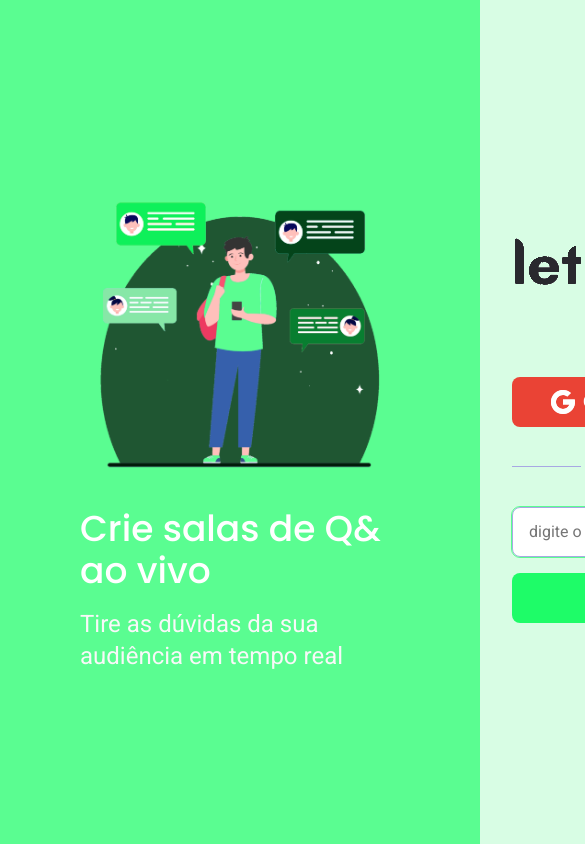
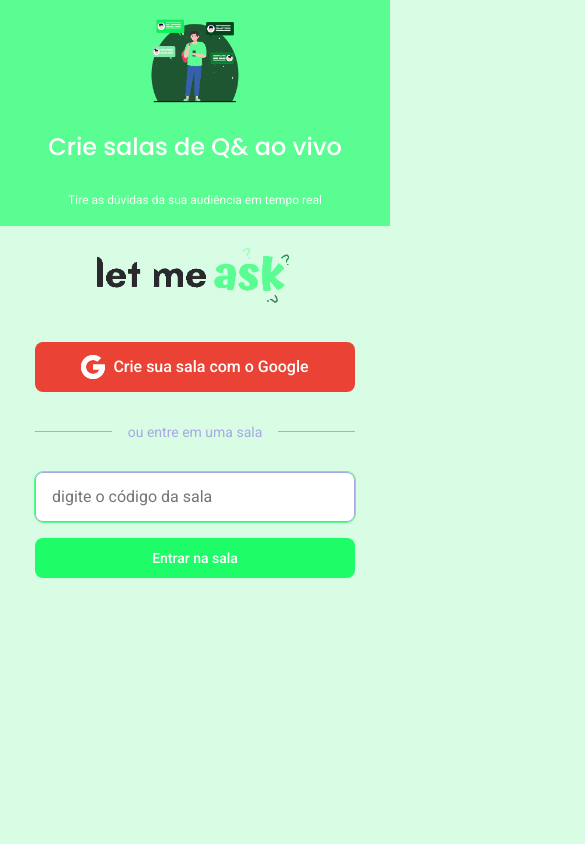
Before and after one commit to alexsolda/letmeask-NLW-Rocketseat, a React (Create React App) app: page / in a window 390 px wide. Shown: the top 844 px of the page, 585 px wide, since content can reach past the window. Built offline with nearby package versions, Linux system fonts and the light colour scheme; no server answers.

Commit message:
Adição de responsividade em todas as telas

```diff
--- a/src/components/Button/styles.ts
+++ b/src/components/Button/styles.ts
@@ -21,6 +21,12 @@ export const ButtonContent = styled.button<ButtonProps>`
 
     transition: ease .6s;
 
+    @media (max-width: 414px) {
+        height: 40px;
+        padding: 0 20px;
+        font-size: 14px;
+    }
+
     img {
         margin-right: 8px;
     }
--- a/src/components/Question/styles.ts
+++ b/src/components/Question/styles.ts
@@ -26,8 +26,15 @@ export const Content = styled.div<ContentProps>`
     transition: all .6s;
     border: 1px solid ${({isHighlighted, isAnswered}) => isHighlighted && isAnswered ? 'transparent' : isHighlighted ? '#5AFD91' : 'transparent'};
     margin-bottom: 8px;
+    word-wrap: break-word;
 
     animation: ${animateQuestion} 0.6s normal;
+
+    @media (max-width: 415px) {
+        &:last-child {
+            margin-bottom: 80px;
+        }
+    }
 
 
     p {
--- a/src/components/RoomCode/styles.ts
+++ b/src/components/RoomCode/styles.ts
@@ -26,6 +26,7 @@ export const CodeButton = styled.button`
         display: flex;
         justify-content: center;
         align-items: center;
+        height: 100%;
     }
 
     span {
--- a/src/pages/AdminRoom/index.tsx
+++ b/src/pages/AdminRoom/index.tsx
@@ -24,7 +24,7 @@ type RoomParams = {
 
 export function AdminRoom() {
 
-    const {theme} = useContext(ThemeSwitcherContext);
+    const { theme } = useContext(ThemeSwitcherContext);
 
     const history = useHistory();
     const params = useParams<RoomParams>();
@@ -64,11 +64,13 @@ export function AdminRoom() {
                     <img src={theme.id === 'dark' ? logoImgDark : logoImgLight} alt='Logo escrito let me ask com um balão de conversa em volta' />
                     <div>
                         <RoomCode code={roomId} />
-                        <Button
-                            isOutlined
-                            onClick={handleEndRoom}
-                        >Encerrar sala</Button>
-                        <ThemeSwitcher />
+                        <div className="menu--controller">
+                            <Button
+                                isOutlined
+                                onClick={handleEndRoom}
+                            >Encerrar sala</Button>
+                            <ThemeSwitcher />
+                        </div>
                     </div>
                 </div>
             </header>
--- a/src/pages/Room/index.tsx
+++ b/src/pages/Room/index.tsx
@@ -23,7 +23,7 @@ type RoomParams = {
 
 export function Room() {
 
-    const {theme} = useContext(ThemeSwitcherContext);
+    const { theme } = useContext(ThemeSwitcherContext);
 
     const { user } = useAuth();
     const params = useParams<RoomParams>();
@@ -76,7 +76,9 @@ export function Room() {
                     <img src={theme.id === 'dark' ? logoImgDark : logoImgLight} alt='Logo escrito let me ask com um balão de conversa em volta' />
                     <div>
                         <RoomCode code={roomId} />
-                        <ThemeSwitcher />
+                        <div className="menu--controller">
+                            <ThemeSwitcher />
+                        </div>
                     </div>
                 </div>
             </header>
--- a/src/styles/home.ts
+++ b/src/styles/home.ts
@@ -4,6 +4,15 @@ export const Container = styled.div`
     display: flex;
     align-items: stretch;
     height: 100vh;
+
+    @media (max-width: 870px) {
+        flex-direction: column;
+    }
+
+    @media (max-width: 414px) {
+       height: auto;
+    }
+
 
     aside {
         flex: 6;
@@ -17,14 +26,45 @@ export const Container = styled.div`
 
         padding: 120px 80px;
 
+        @media (max-width: 870px) {
+            align-items: center;
+            padding: 10px;
+            flex: 3;
+    }
+
         img {
             max-width: 320px;
-        }
+
+            @media (max-width: 870px) {
+                width: 150px;
+                }
+
+                @media (max-width: 414px) {
+                    width: 100px;
+                }
+
+                @media (max-width: 360px) {
+                    width: 80px;
+                }
+            }
 
         strong {
             font: 400 36px "Poppins", sans-serif;
             line-height: 42px;
             margin-top: 16px;
+
+            @media (max-width: 870px) {
+                font-size: 30px;
+            }
+
+            @media (max-width: 414px) {
+               font-size: 24px;
+                text-align: center;
+            }
+
+            @media (max-width: 360px) {
+                font-size: 22px;
+            }
         }
 
         p{
@@ -32,6 +72,14 @@ export const Container = styled.div`
             line-height: 32px;
             margin-top: 16px;
             color: #f8f8f8;
+
+            @media (max-width: 870px) {
+                font-size: 16px;
+            }
+
+            @media (max-width: 414px) {
+               font-size: 12px;
+            }
         }
     }
 
@@ -55,6 +103,11 @@ export const Container = styled.div`
 
         > img {
             align-self: center;
+
+            @media (max-width: 414px) {
+               width: 200px;
+               margin-top: 20px;
+            }
         }
 
         h2 {
@@ -115,8 +168,20 @@ export const Container = styled.div`
 
         transition: ease .6s;
 
+        @media (max-width: 414px) {
+            margin-top: 36px;
+        }
+
+        @media (max-width: 360px) {
+            font-size: 14px;
+        }
+
         img {
             margin-right: 8px;
+
+            @media (max-width: 360px) {
+                height: 18px;
+            }
         }
 
         &:hover {
--- a/src/styles/room.ts
+++ b/src/styles/room.ts
@@ -1,6 +1,11 @@
 import styled from 'styled-components';
 
 export const Wrapper = styled.div`
+
+    @media (max-width: 800px) {
+        padding: 0 10px;
+    }
+
     header {
         padding: 24px;
         border-bottom: 1px solid #1efc68;
@@ -13,6 +18,10 @@ export const Wrapper = styled.div`
             justify-content: space-between;
             align-items: center;
 
+            @media (max-width: 414px) {
+                flex-direction: column;
+            }
+
             > img {
                 max-height: 45px;
             }
@@ -21,8 +30,27 @@ export const Wrapper = styled.div`
                 display: flex;
                 gap: 16px;
 
-                >button {
-                    height: 40px;
+                .menu--controller {
+                    display: flex;
+                    align-items: center;
+                    justify-content: center;
+                    gap: 10px;
+
+                    @media (max-width: 776px) {
+                        background-color: rgba(0,0,0,.4);
+                        position: fixed;
+                        bottom: 0;
+                        left: 0;
+                        right: 0;
+                        height: 60px;
+
+                        justify-content: space-around;
+                        align-items: center;
+                    }
+
+                    >button {
+                        height: 40px;
+                    }
                 }
             }
         }
@@ -38,10 +66,19 @@ export const Wrapper = styled.div`
             display: flex;
             align-items: center;
 
+            @media (max-width: 414px) {
+                flex-direction: column;
+            }
+
             h1 {
                 font-family: 'Poppins', sans-serif;
                 font-size: 24px;
                 color: ${props => props.theme.colorSecondary};
+
+                @media (max-width: 414px) {
+                    text-align: center;
+                    margin-bottom: 5px;
+                }
             }
 
             span {
```
